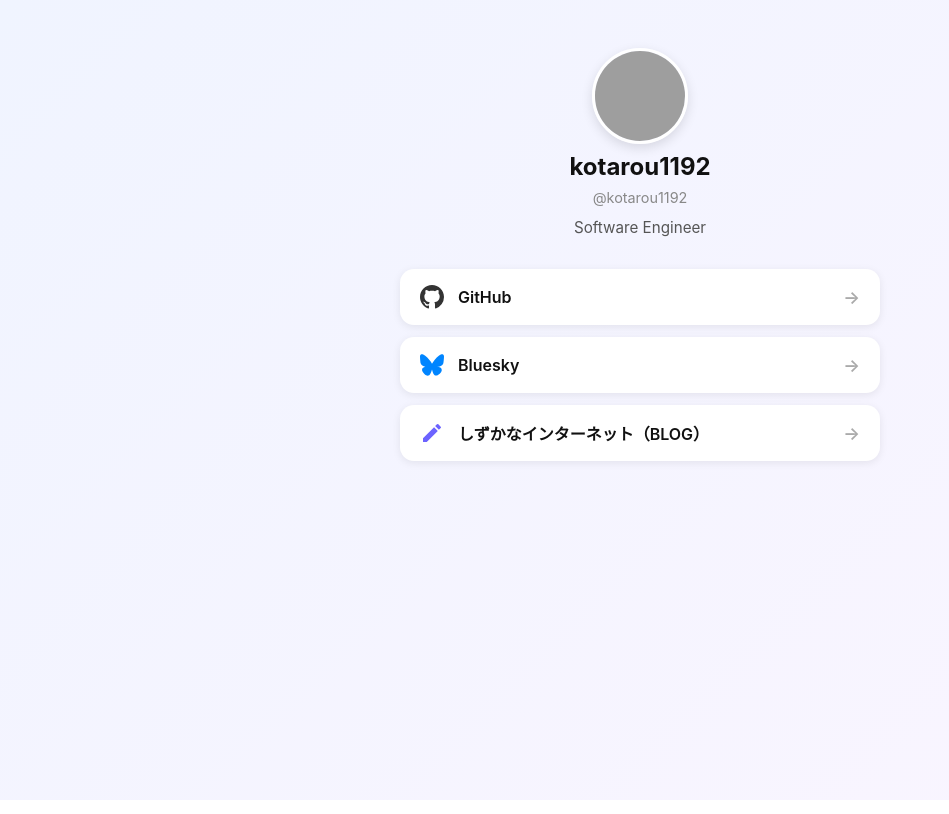
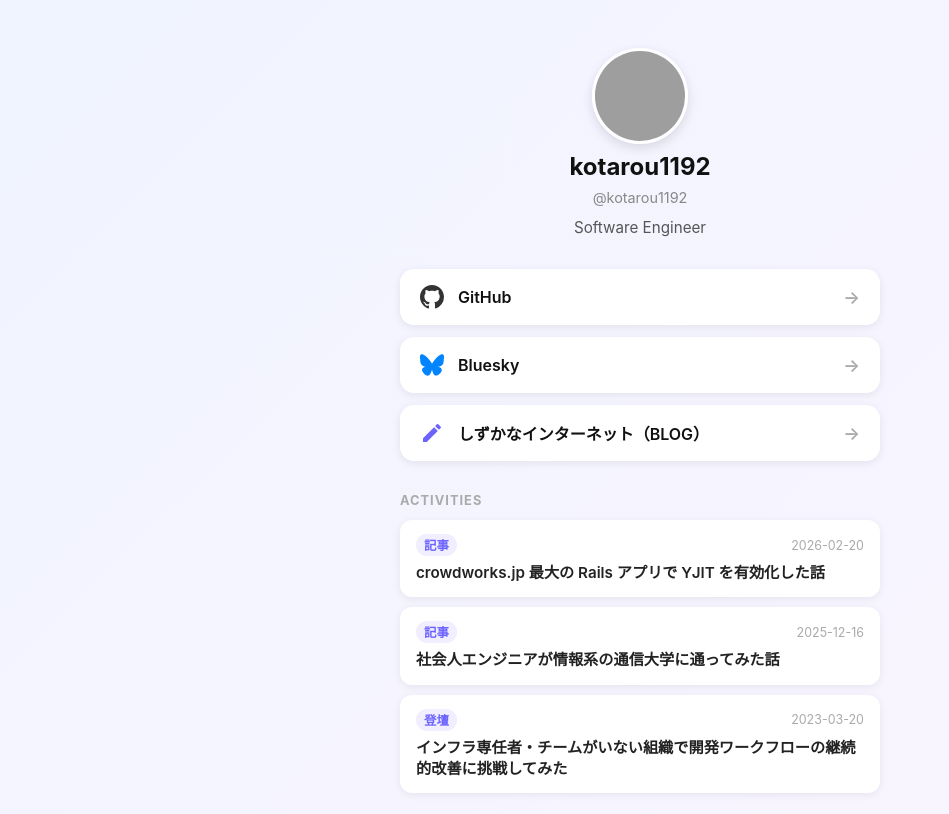
Before and after one commit to kotarou1192/my-informations, a Vue app: page / in a window 1280 px wide. Shown: the top 814 px of the page, without its empty margins (0-949 px from the left). Built offline with nearby package versions, Linux system fonts and the light colour scheme; grey boxes are pictures that could not be loaded.

Commit message:
イベントを記録するコンポーネント作成

```diff
--- a/src/App.vue
+++ b/src/App.vue
@@ -1,6 +1,9 @@
 <script setup lang="ts">
-import LinkCard from './components/LinkCard.vue'
-import { profile, links } from './data/links'
+import LinkCard from './components/LinkCard.vue';
+import CardSection from './components/CardSection.vue';
+import ActivityCard from './components/ActivityCard.vue';
+import {profile, links} from './data/links';
+import {activities} from './data/activities';
 </script>
 
 <template>
@@ -16,6 +19,14 @@ import { profile, links } from './data/links'
       <section class="links">
         <LinkCard v-for="link in links" :key="link.url" :link="link" />
       </section>
+
+      <CardSection title="Activities">
+        <ActivityCard
+          v-for="activity in activities"
+          :key="activity.title"
+          :activity="activity"
+        />
+      </CardSection>
     </div>
   </main>
 </template>
--- /dev/null
+++ b/src/components/ActivityCard.vue
@@ -0,0 +1,73 @@
+<script setup lang="ts">
+import type {Activity} from '../data/activities';
+
+defineProps<{activity: Activity}>();
+</script>
+
+<template>
+  <component
+    :is="activity.url ? 'a' : 'div'"
+    v-bind="
+      activity.url
+        ? {href: activity.url, target: '_blank', rel: 'noopener noreferrer'}
+        : {}
+    "
+    class="activity-card"
+  >
+    <div class="activity-meta">
+      <span class="activity-label">{{ activity.label }}</span>
+      <span class="activity-date">{{ activity.date }}</span>
+    </div>
+    <p class="activity-title">{{ activity.title }}</p>
+  </component>
+</template>
+
+<style scoped>
+.activity-card {
+  display: flex;
+  flex-direction: column;
+  gap: 6px;
+  padding: 14px 16px;
+  border-radius: 12px;
+  background: #fff;
+  box-shadow: 0 2px 8px rgba(0, 0, 0, 0.07);
+  text-decoration: none;
+  color: inherit;
+  transition:
+    transform 0.15s ease,
+    box-shadow 0.15s ease;
+}
+
+a.activity-card:hover {
+  transform: translateY(-2px);
+  box-shadow: 0 6px 18px rgba(0, 0, 0, 0.11);
+}
+
+.activity-meta {
+  display: flex;
+  justify-content: space-between;
+  align-items: center;
+}
+
+.activity-label {
+  font-size: 0.78rem;
+  font-weight: 600;
+  color: #6c63ff;
+  background: #f0eeff;
+  padding: 2px 8px;
+  border-radius: 999px;
+}
+
+.activity-date {
+  font-size: 0.78rem;
+  color: #aaa;
+}
+
+.activity-title {
+  font-size: 0.95rem;
+  font-weight: 600;
+  color: #222;
+  margin: 0;
+  line-height: 1.4;
+}
+</style>
--- /dev/null
+++ b/src/components/CardSection.vue
@@ -0,0 +1,35 @@
+<script setup lang="ts">
+defineProps<{title: string}>();
+</script>
+
+<template>
+  <section class="card-section">
+    <h2 class="section-title">{{ title }}</h2>
+    <div class="card-list">
+      <slot />
+    </div>
+  </section>
+</template>
+
+<style scoped>
+.card-section {
+  display: flex;
+  flex-direction: column;
+  gap: 12px;
+}
+
+.section-title {
+  font-size: 0.8rem;
+  font-weight: 700;
+  letter-spacing: 0.08em;
+  text-transform: uppercase;
+  color: #aaa;
+  margin: 0;
+}
+
+.card-list {
+  display: flex;
+  flex-direction: column;
+  gap: 10px;
+}
+</style>
--- /dev/null
+++ b/src/data/activities.ts
@@ -0,0 +1,28 @@
+export interface Activity {
+  title: string;
+  label: string;
+  date: string;
+  url?: string;
+}
+
+export const activities: Activity[] = [
+  {
+    title: 'crowdworks.jp 最大の Rails アプリで YJIT を有効化した話',
+    label: '記事',
+    date: '2026-02-20',
+    url: 'https://engineer.crowdworks.jp/entry/we-have-enabled-yjit',
+  },
+  {
+    title: '社会人エンジニアが情報系の通信大学に通ってみた話',
+    label: '記事',
+    date: '2025-12-16',
+    url: 'https://qiita.com/kotarou1192/items/354c55af2359fc7f132c',
+  },
+  {
+    title:
+      'インフラ専任者・チームがいない組織で開発ワークフローの継続的改善に挑戦してみた',
+    label: '登壇',
+    date: '2023-03-20',
+    url: 'https://cloudnativedays.jp/cicd2023/talks/1780',
+  },
+];
```
